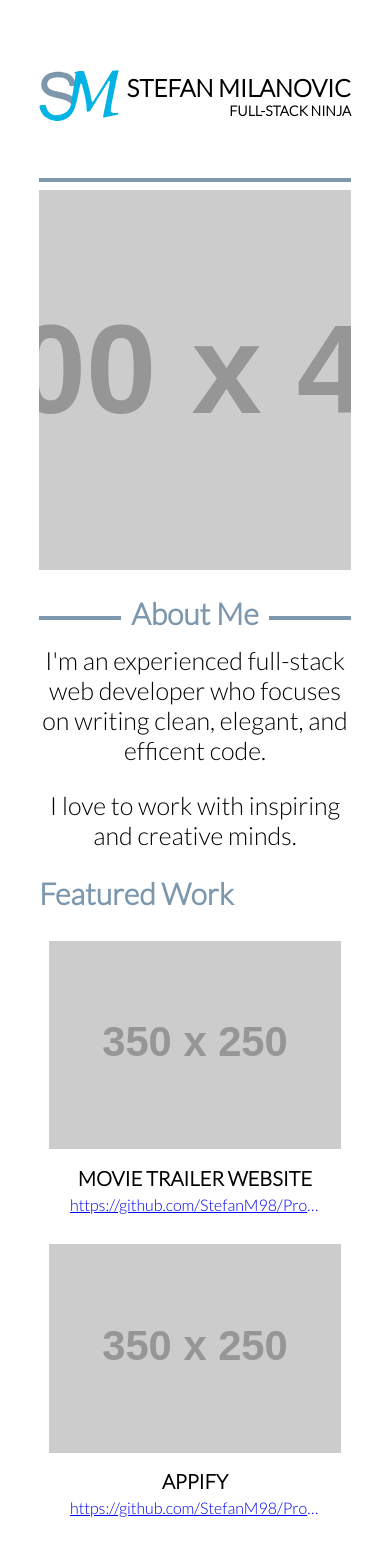
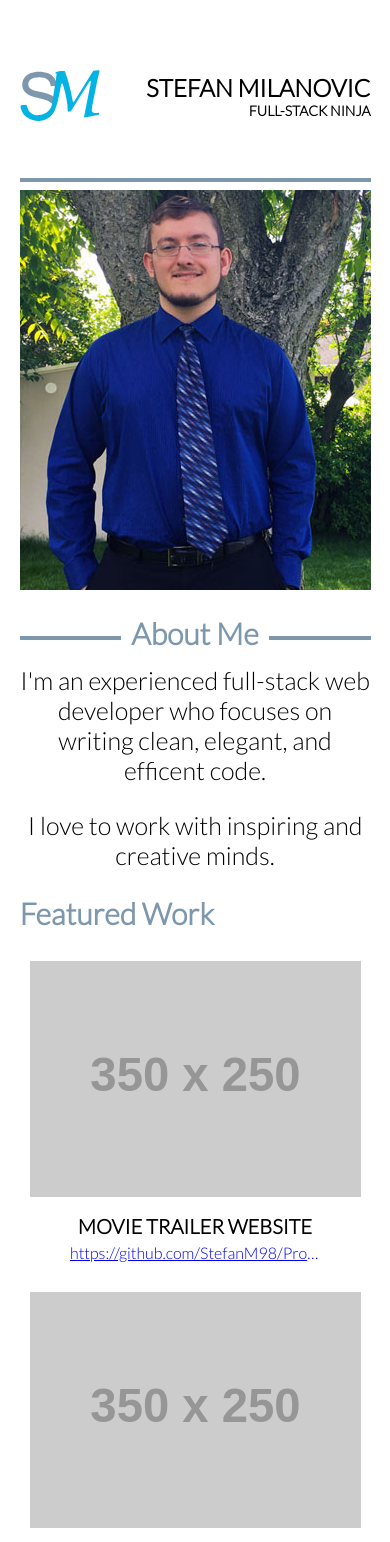
Before and after one commit to StefanM98/PortfolioWebsite, a plain HTML site: page toplist/index.html in a window 390 px wide. Shown: the top 1542 px of the page. Drawn offline with Linux system fonts and the light colour scheme; placeholder pictures from the web are drawn by us.

Commit message:
Added fully responsive main image

```diff
--- a/toplist/css/media.css
+++ b/toplist/css/media.css
@@ -1,6 +1,16 @@
+@media screen and (min-width: 1001px) {
+    .screenshot {
+        height: 557px;
+    }
+}
+
 @media screen and (min-width: 653px) and (max-width: 1000px) {
     .showcase_item {
         width: 50%;
+    }
+    .screenshot {
+        background: url("../images/Screenshot_md_1x.jpg") center;
+        height: 500px;
     }
 }
 
@@ -11,4 +21,47 @@
     .inner_titles {
         font-size: 12px;
     }
+    .screenshot {
+        background: url("../images/Screenshot_sm_1x.jpg") center;
+        max-height: 400px;
+    }
 }
+
+@media screen and (max-width: 450px) {
+    .screenshot {
+        height: 400px;
+    }
+    body {
+        width: 80%;
+    }
+}
+
+
+@media screen and (max-width: 400px) and (orientation: portrait) {
+    .screenshot {
+        background: url("../images/Screenshot_sm_1x.jpg") center;
+    }
+    body {
+        width: 90%;
+    }
+}
+
+@media screen and (max-width: 355px) and (orientation: portrait) {
+    body {
+        width: 95%;
+    }
+    .screenshot {
+        background: url("../images/Screenshot_xsm_1x.jpg") center;
+        height: 300px;
+    }
+}
+
+@media screen and (orientation: landscape) and (max-width: 800px) {
+    .screenshot {
+        background: url("../images/Screenshot_sm_land_1x.jpg") center;
+        height: 300px;
+    }
+    body {
+        width: 85%;
+    }
+}
--- a/toplist/css/style.css
+++ b/toplist/css/style.css
@@ -11,8 +11,8 @@
 }
 
 body {
-  width: 80%;
-  max-width: 1100px;
+  width: 70%;
+  max-width: 830px;
   margin: auto;
   margin-top: 20px;
 }
@@ -95,12 +95,8 @@ hr {
 .screenshot {
   width: 100%;
   height: 430px;
-  max-height: 45vh;
   display: flex;
-  margin: auto;
-  padding-top: 15px;
-  padding-bottom: 15px;
-  background: url(http://placehold.it/1100x430) center;
+  background: url("../images/Screenshot_1x.jpg") center;
   background-size: cover;
   background-repeat: no-repeat;
 }
```
Also changed, not shown: toplist/images/Screenshot_1x.jpg (added), toplist/images/Screenshot_md_1x.jpg (added), toplist/images/Screenshot_sm_1x.jpg (added), toplist/images/Screenshot_sm_land_1x.jpg (added), toplist/images/Screenshot_xsm_1x.jpg (added).
